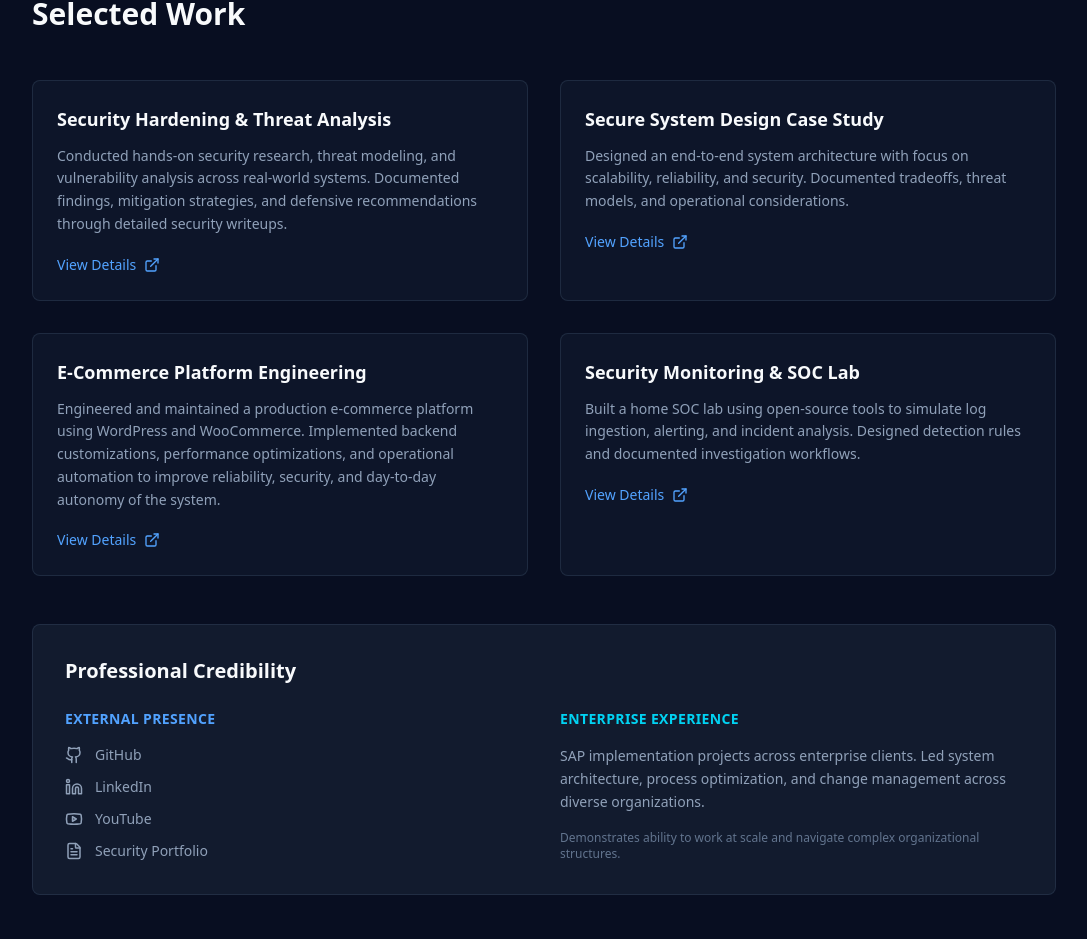
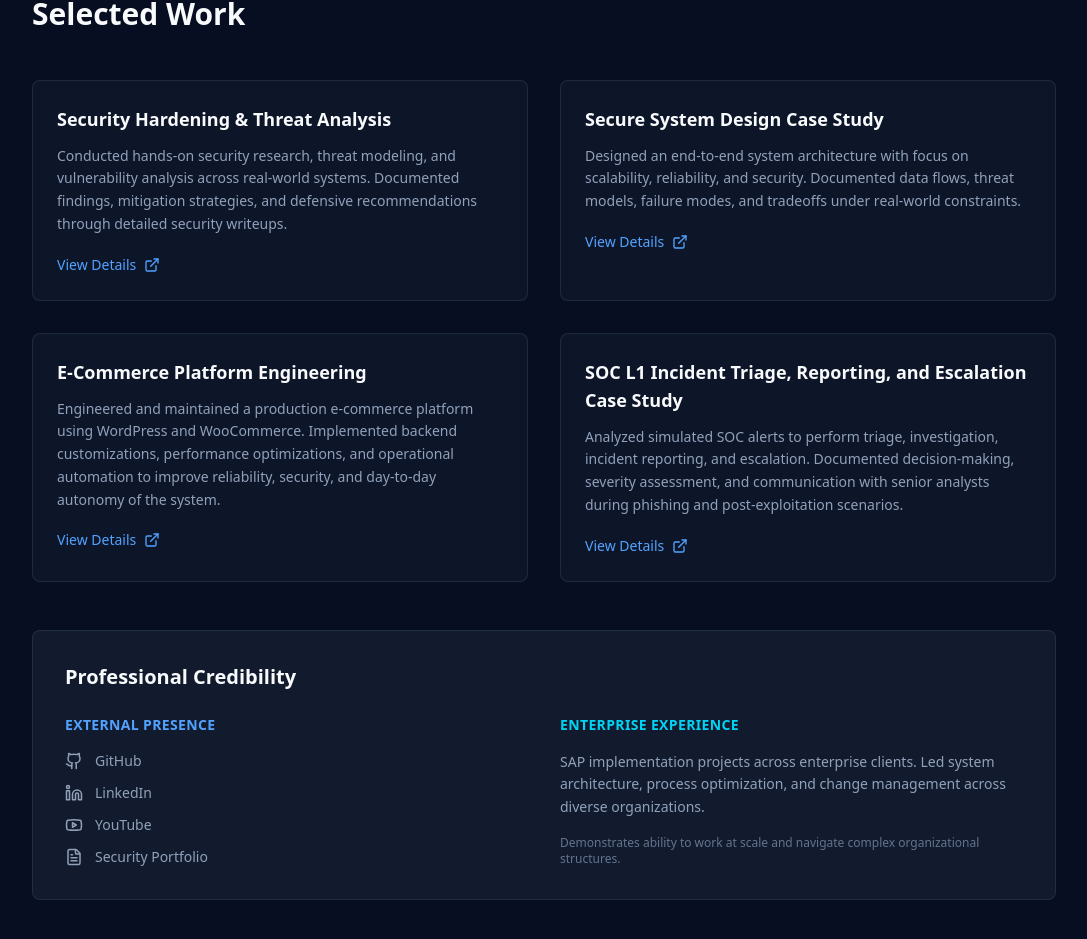
Before and after one commit to marufrahmangit/resume, a React (Vite) app: page / in a window 1280 px wide. Shown: the part 4609-5548 px from the top of the page, without its empty margins (96-1183 px from the left). Built offline with nearby package versions, Linux system fonts and the light colour scheme.

Commit message:
project section updated SOC

```diff
--- a/src/App.jsx
+++ b/src/App.jsx
@@ -375,7 +375,7 @@ export default function PortfolioWebsite() {
               },
               {
                 title: "Secure System Design Case Study",
-                desc: "Designed an end-to-end system architecture with focus on scalability, reliability, and security. Documented tradeoffs, threat models, and operational considerations.",
+                desc: "Designed an end-to-end system architecture with focus on scalability, reliability, and security. Documented data flows, threat models, failure modes, and tradeoffs under real-world constraints.",
                 link: "https://0xsn.cartmixbd.com/2025/12/30/secure-file-sharing-system-design/"
               },
               {
@@ -384,10 +384,15 @@ export default function PortfolioWebsite() {
                 link: "https://cartmixbd.com"
               },
               {
-                title: "Security Monitoring & SOC Lab",
-                desc: "Built a home SOC lab using open-source tools to simulate log ingestion, alerting, and incident analysis. Designed detection rules and documented investigation workflows.",
-                link: "#"
-             },
+                title: "SOC L1 Incident Triage, Reporting, and Escalation Case Study",
+                desc: "Analyzed simulated SOC alerts to perform triage, investigation, incident reporting, and escalation. Documented decision-making, severity assessment, and communication with senior analysts during phishing and post-exploitation scenarios.",
+                link: "https://0xsn.cartmixbd.com/2025/10/30/soc-level1-alert-reporting/"
+              },
+              // {
+              //   title: "Security Monitoring & SOC Lab",
+              //   desc: "Built a home SOC lab using open-source tools to simulate log ingestion, alerting, and incident analysis. Designed detection rules and documented investigation workflows.",
+              //   link: "#"
+              // },
             ].map((project, idx) => (
               <div key={idx} className="p-6 bg-slate-800/30 border border-slate-700/50 rounded-lg hover:border-slate-600/50 transition group">
                 <h3 className="text-lg font-semibold text-slate-50 mb-3 group-hover:text-blue-300 transition">
```
